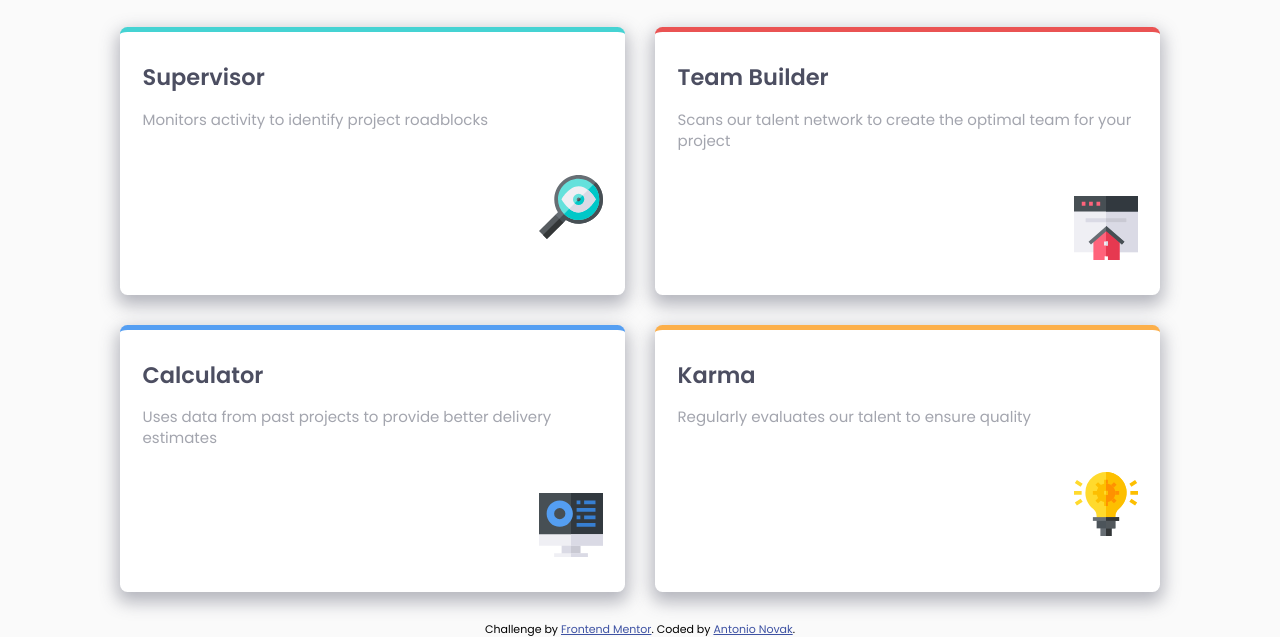
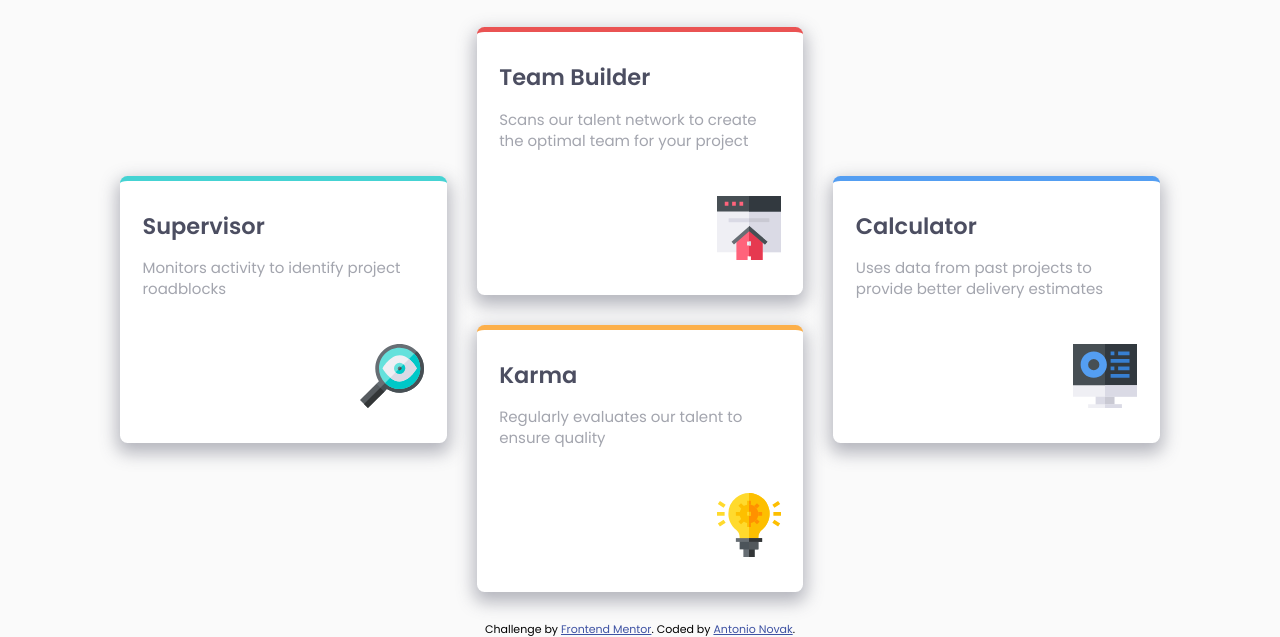
Before and after one commit to Nova988/Four-Card-Feature, a website: page dist/index.html in a window 1280 px wide. Shown: the part 210-847 px from the top of the page. Drawn offline with Linux system fonts and the light colour scheme.

Commit message:
Edited media queries and overwritten README

```diff
--- a/scss/_media.scss
+++ b/scss/_media.scss
@@ -1,4 +1,4 @@
-@media(max-width: 470px) {
+@media screen and (max-width: 500px) {
     h1 {
         font-size: 1.5rem;
     }
@@ -23,7 +23,7 @@
     }
 }
 
-@media (min-width: 471px) and (max-width: 770px) {
+@media screen and (min-width: 501px) and (max-width: 770px) {
 
     #four-card-feature {
         .title {
@@ -53,7 +53,7 @@
     }
 }
 
-@media screen and (orientation: landscape) {
+@media screen and (orientation: landscape) and (max-width: 1025px) {
     #four-card-feature {
         .title {
             width: 75%;
--- a/scss/style.scss
+++ b/scss/style.scss
@@ -1,5 +1,5 @@
-@import 'variables';
-@import 'main-styles';
+@import "variables";
+@import "main-styles";
 
 // Section styles
 #four-card-feature {
@@ -28,7 +28,6 @@
       color: $grayish-blue;
       padding: 1rem 0;
     }
-
   }
 
   .cards {
@@ -36,11 +35,12 @@
     grid-template-columns: repeat(3, 1fr);
     grid-gap: 2rem;
     grid-auto-rows: auto;
+    padding: 0 2rem;
 
     &-card {
       background: #fff;
       padding: 2rem 1.5rem;
-            box-shadow: 0px 7px 17px 3px rgba(76,78,97,0.4);
+      box-shadow: 0px 7px 17px 3px rgba(76, 78, 97, 0.4);
       border-radius: 0.5rem;
 
       &-desc h2 {
@@ -79,9 +79,7 @@
       grid-row: 3/6;
       border-top: 5px solid $orange;
     }
-
-
   }
 }
 
-@import 'media';
+@import "media";
```
Also changed, not shown: README-template.md (deleted), README.md, dist/css/style.css, screenshot.png (added). Lines whose indentation alone changed are shown as unchanged.
